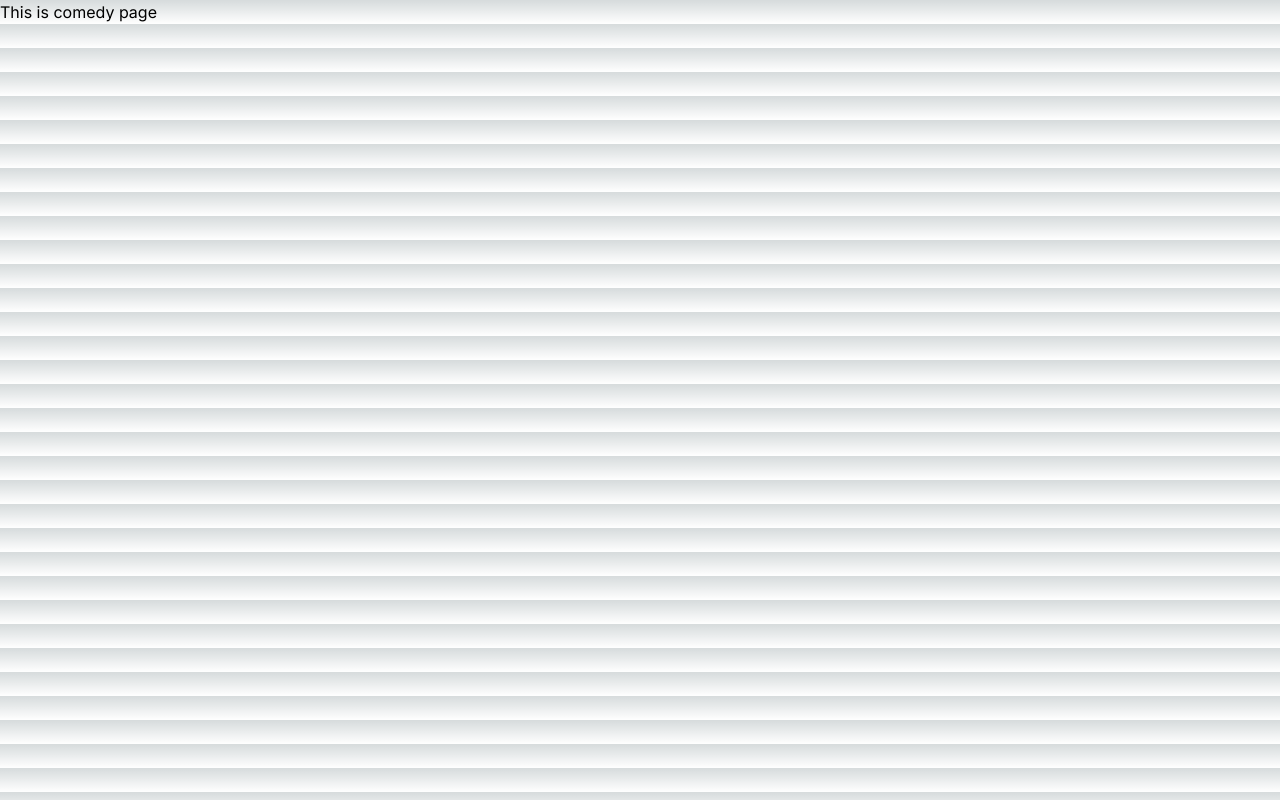
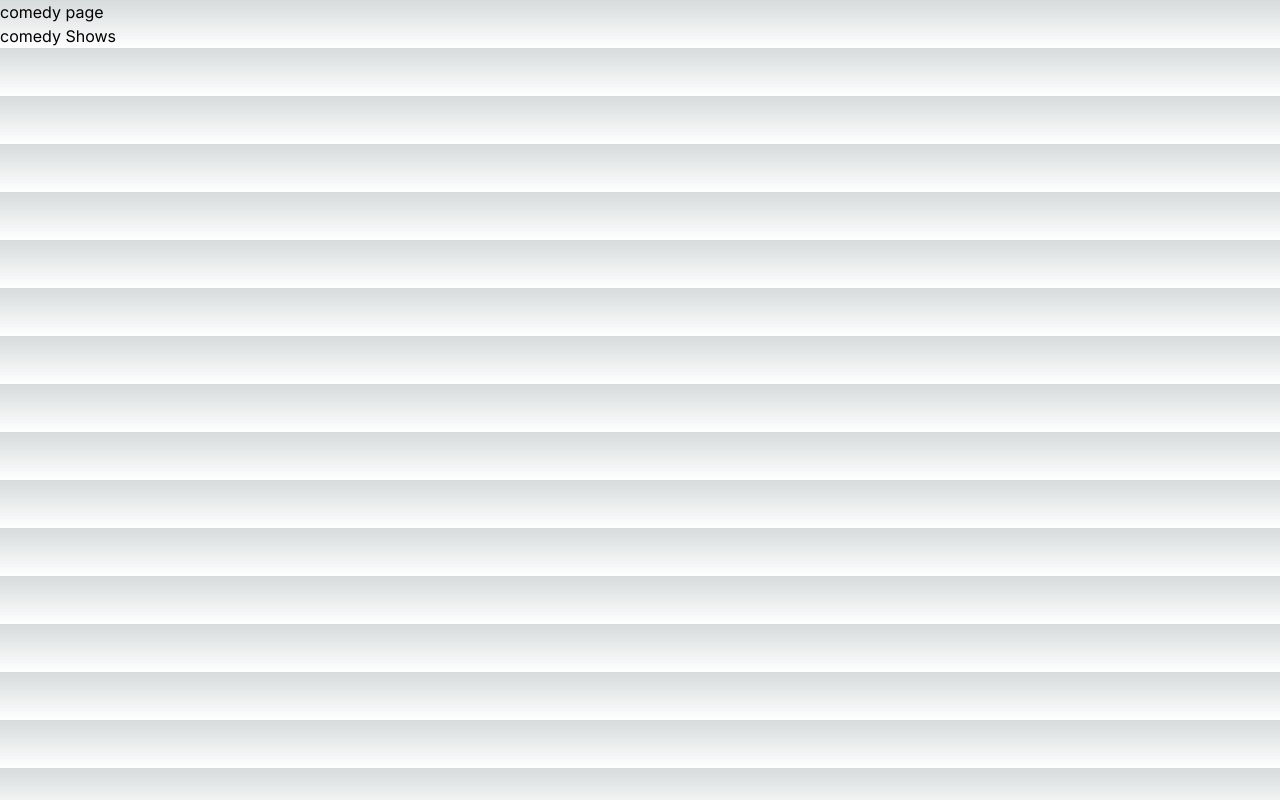
Before and after one commit to Thato2619/Podcast-App---DWA18-, a Next.js app in the folder podcast/: page /comedy in a window 1280 px wide. Built offline with nearby package versions, Linux system fonts and the light colour scheme.

Commit message:
create a componets for nested routes

```diff
--- a/podcast/src/app/comedy/page.jsx
+++ b/podcast/src/app/comedy/page.jsx
@@ -1,9 +1,12 @@
 import React from 'react'
+import Link from 'next/link'
+
 
 function Comedy() {
   return (
     <div>
-      This is comedy page
+       comedy page
+       <Link href='/shows'><h2>comedy Shows</h2></Link>
     </div>
   )
 }
--- /dev/null
+++ b/podcast/src/app/comedy/shows/pages.jsx
@@ -0,0 +1,9 @@
+import React from 'react'
+
+function Shows() {
+  return (
+    <div>comedyShow</div>
+  )
+}
+
+export default Shows
```
